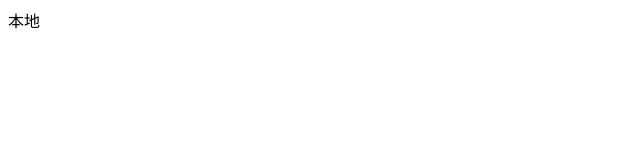
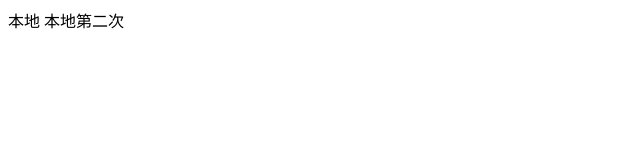
Before and after one commit to ChenJIE1993/textroom, a plain HTML site: page index.html in a window 1280 px wide. Shown: the whole page, without its empty margins (0-640 px from the left). Drawn offline with Linux system fonts and the light colour scheme.

Commit message:
第二次本地

```diff
--- a/index.html
+++ b/index.html
@@ -6,5 +6,6 @@
 </head>
 <body>
     本地
+    本地第二次
 </body>
 </html>
```
